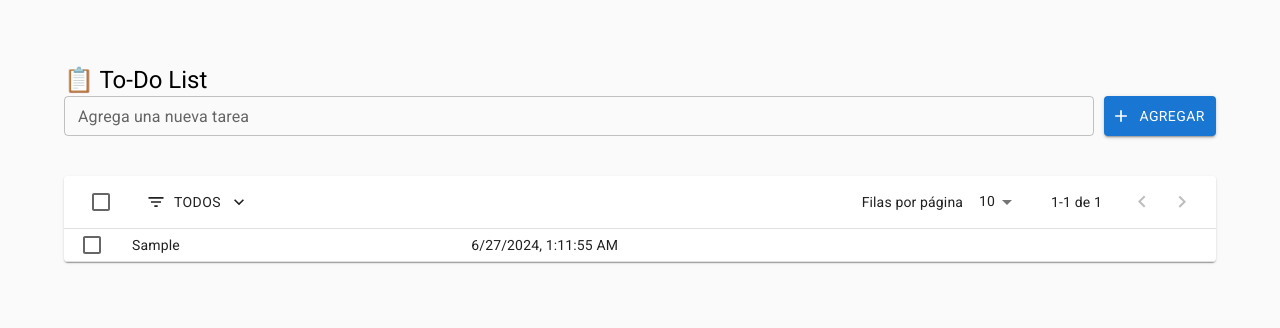
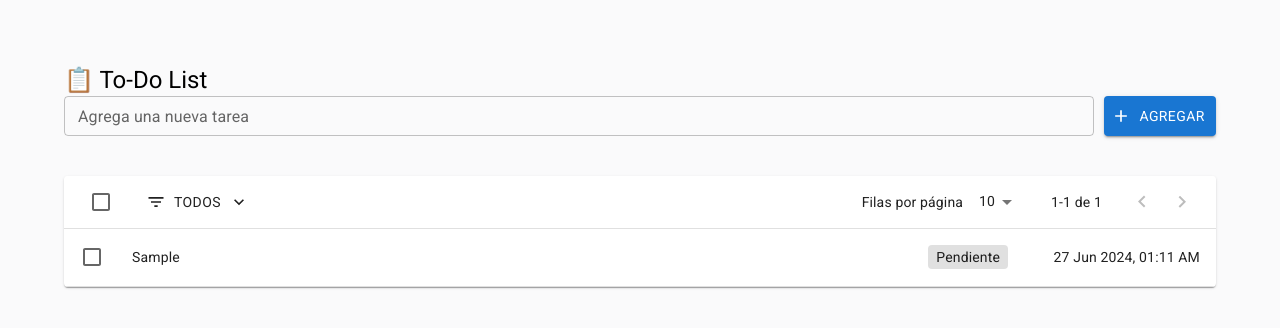
Before and after one commit to tiui-fulfillment/tiui-frontend-test, a Next.js app: page / in a window 1280 px wide. Both pictures are taken after typing "Sample" into the empty fields and a click on the button "AGREGAR". Shown: the top 328 px of the page. Built offline with nearby package versions, Linux system fonts and the light colour scheme.

Commit message:
Change: Se cambio el diseño de la celda TaskRow

```diff
--- a/package.json
+++ b/package.json
@@ -13,6 +13,7 @@
     "@emotion/styled": "^11.11.5",
     "@mui/icons-material": "^5.15.20",
     "@mui/material": "^5.15.20",
+    "date-fns": "^3.6.0",
     "next": "14.2.4",
     "react": "^18",
     "react-dom": "^18"
--- a/src/app/globals.css
+++ b/src/app/globals.css
@@ -52,3 +52,21 @@ h1, h2, h3, h4, h5, h6 {
 .button {
     max-width: 100px;
 }
+
+.task-date-cell {
+    height: 45px;
+    min-width: 160px;
+}
+
+.task-actions {
+    display: none;
+}
+
+.MuiTableRow-root:hover .task-actions {
+    display: flex;
+    justify-content: flex-end;
+}
+
+.MuiTableRow-root:hover .task-date {
+    display: none;
+}
--- a/src/app/page.tsx
+++ b/src/app/page.tsx
@@ -29,7 +29,7 @@ export default function Home() {
     const newTask = {
       id: Date.now(),
       task: task.text,
-      date: new Date().toLocaleString(),
+      date: new Date().toISOString(), // Guardar fecha en formato ISO
       isComplete: isComplete,
     };
     setTasks([newTask, ...tasks]);
@@ -37,8 +37,15 @@ export default function Home() {
     setIsComplete(false);
   };
 
+
   const handleChangePage: OnPageChangeType = (event, page) => {
     setPage(page);
+  };
+
+  const handleToggleComplete = (taskId: number, isComplete: boolean) => {
+    setTasks(tasks.map(task =>
+      task.id === taskId ? { ...task, isComplete } : task
+    ));
   };
 
   const handleChangeRowsPerPage: onRowsPerPageChangeType = (event) => {
@@ -68,7 +75,12 @@ export default function Home() {
             onFilterChange={setFilter}
             onPageChange={handleChangePage}
           />
-          <TaskList tasks={filteredTasks} page={page} rowsPerPage={rowsPerPage} />
+          <TaskList
+            tasks={filteredTasks}
+            page={page}
+            rowsPerPage={rowsPerPage}
+            onToggleComplete={handleToggleComplete}
+          />
         </Table>
       </TableContainer>
     </Layout>
--- a/src/components/TableHeader.tsx
+++ b/src/components/TableHeader.tsx
@@ -31,7 +31,7 @@ const TableHeader: React.FC<TableHeaderProps> = ({
   return (
     <TableHead>
       <TableRow>
-        <TableCell padding="checkbox" colSpan={3}>
+        <TableCell padding="checkbox" colSpan={4}>
           <Box display="flex" justifyContent="space-between" alignItems="center">
             <Box display="flex" alignItems="center">
               <Checkbox checked={isTaskComplete} onChange={(e) => onTaskCompleteChange(e.target.checked)} />
--- a/src/components/TaskList/TaskList.tsx
+++ b/src/components/TaskList/TaskList.tsx
@@ -1,5 +1,5 @@
 import React from 'react';
-import { Table, TableBody, TableCell, TableContainer, TableRow, Paper, Checkbox } from '@mui/material';
+import { Table, TableBody, TableContainer, Paper } from '@mui/material';
 import { Task } from '@/types/task';
 import TaskRow from './TaskRow';
 
@@ -7,19 +7,16 @@ interface TaskListProps {
   tasks: Task[];
   page: number;
   rowsPerPage: number;
+  onToggleComplete: (taskId: number, isComplete: boolean) => void;
 }
 
-const TaskList: React.FC<TaskListProps> = ({ tasks, page, rowsPerPage }) => {
+const TaskList: React.FC<TaskListProps> = ({ tasks, page, rowsPerPage, onToggleComplete }) => {
   return (
-    // <TableContainer component={Paper} className="tableContainer">
-    //   <Table size="small" aria-label="a dense table">
         <TableBody>
           {tasks.slice(page * rowsPerPage, page * rowsPerPage + rowsPerPage).map((task) => (
-            <TaskRow key={task.id} task={task} />
+            <TaskRow key={task.id} task={task} onToggleComplete={onToggleComplete} />
           ))}
         </TableBody>
-    //   </Table>
-    // </TableContainer>
   );
 };
 
--- /dev/null
+++ b/src/components/TaskList/TaskRow.module.css
@@ -0,0 +1,50 @@
+.task-row {
+    height: 48px; /* Fija la altura para evitar saltos */
+  }
+
+  .task-cell {
+    width: 100%;
+  }
+
+  .task-date-cell {
+    position: relative;
+  }
+
+  .task-date-content {
+    display: flex;
+    align-items: center;
+    justify-content: space-between;
+  }
+
+  .task-date {
+    display: inline-block;
+  }
+
+  .task-actions {
+    display: none;
+    align-items: center;
+  }
+
+  .task-row:hover {
+    background-color: #f5f5f5;
+  }
+
+  .task-row:hover .task-date {
+    display: none;
+  }
+
+  .task-row:hover .task-actions {
+    display: flex;
+  }
+
+  .task-switch {
+    color: grey;
+  }
+
+  .task-icon {
+    color: grey;
+  }
+
+  .task-icon:hover {
+    color: inherit;
+  }
--- a/src/components/TaskList/TaskRow.tsx
+++ b/src/components/TaskList/TaskRow.tsx
@@ -1,19 +1,83 @@
 import React from 'react';
-import { TableRow, TableCell, Checkbox } from '@mui/material';
+import { TableRow, TableCell, Checkbox, IconButton, Switch, Box } from '@mui/material';
 import { Task } from '@/types/task';
+import EditIcon from '@mui/icons-material/Edit';
+import DeleteIcon from '@mui/icons-material/Delete';
+import { format } from 'date-fns';
 
 interface TaskRowProps {
   task: Task;
+  onToggleComplete: (taskId: number, isComplete: boolean) => void;
 }
 
-const TaskRow: React.FC<TaskRowProps> = ({ task }) => {
+const TaskRow: React.FC<TaskRowProps> = ({ task, onToggleComplete }) => {
+  const handleToggleComplete = () => {
+    onToggleComplete(task.id, !task.isComplete);
+  };
+
+  const formattedDate = format(new Date(task.date), 'dd MMM yyyy, hh:mm a');
+
   return (
-    <TableRow key={task.id}>
-      <TableCell padding='checkbox'>
-        <Checkbox checked={task.isComplete} />
+    <TableRow
+      key={task.id}
+      sx={{
+        '&:hover': {
+          backgroundColor: '#f5f5f5',
+        },
+        height: '48px', // Fija la altura para evitar saltos
+        position: 'relative',
+      }}
+      className="task-row"
+    >
+      <TableCell padding="checkbox">
+        <Checkbox />
       </TableCell>
-      <TableCell>{task.task}</TableCell>
-      <TableCell>{task.date}</TableCell>
+      <TableCell sx={{ width: '100%' }}>{task.task}</TableCell>
+      <TableCell>
+        <Box
+          sx={{
+            bgcolor: task.isComplete ? 'success.light' : 'grey.300',
+            color: task.isComplete ? 'white' : 'text.primary',
+            borderRadius: '4px',
+            padding: '2px 8px',
+            textAlign: 'center',
+            display: 'inline-block',
+          }}
+        >
+          {task.isComplete ? 'Completado' : 'Pendiente'}
+        </Box>
+      </TableCell>
+      <TableCell className="task-date-cell" align='right'>
+        <span className="task-date">{formattedDate}</span>
+        <div className="task-actions">
+          <Switch
+            checked={task.isComplete}
+            onChange={handleToggleComplete}
+          />
+          <IconButton
+            color="inherit"
+            sx={{
+              color: 'grey',
+              '&:hover': {
+                color: 'primary.main',
+              },
+            }}
+          >
+            <EditIcon />
+          </IconButton>
+          <IconButton
+            color="inherit"
+            sx={{
+              color: 'grey',
+              '&:hover': {
+                color: 'secondary.main',
+              },
+            }}
+          >
+            <DeleteIcon />
+          </IconButton>
+        </div>
+      </TableCell>
     </TableRow>
   );
 };
```
Also changed, not shown: 1 other file (tests, documents, lock files or other folders).
